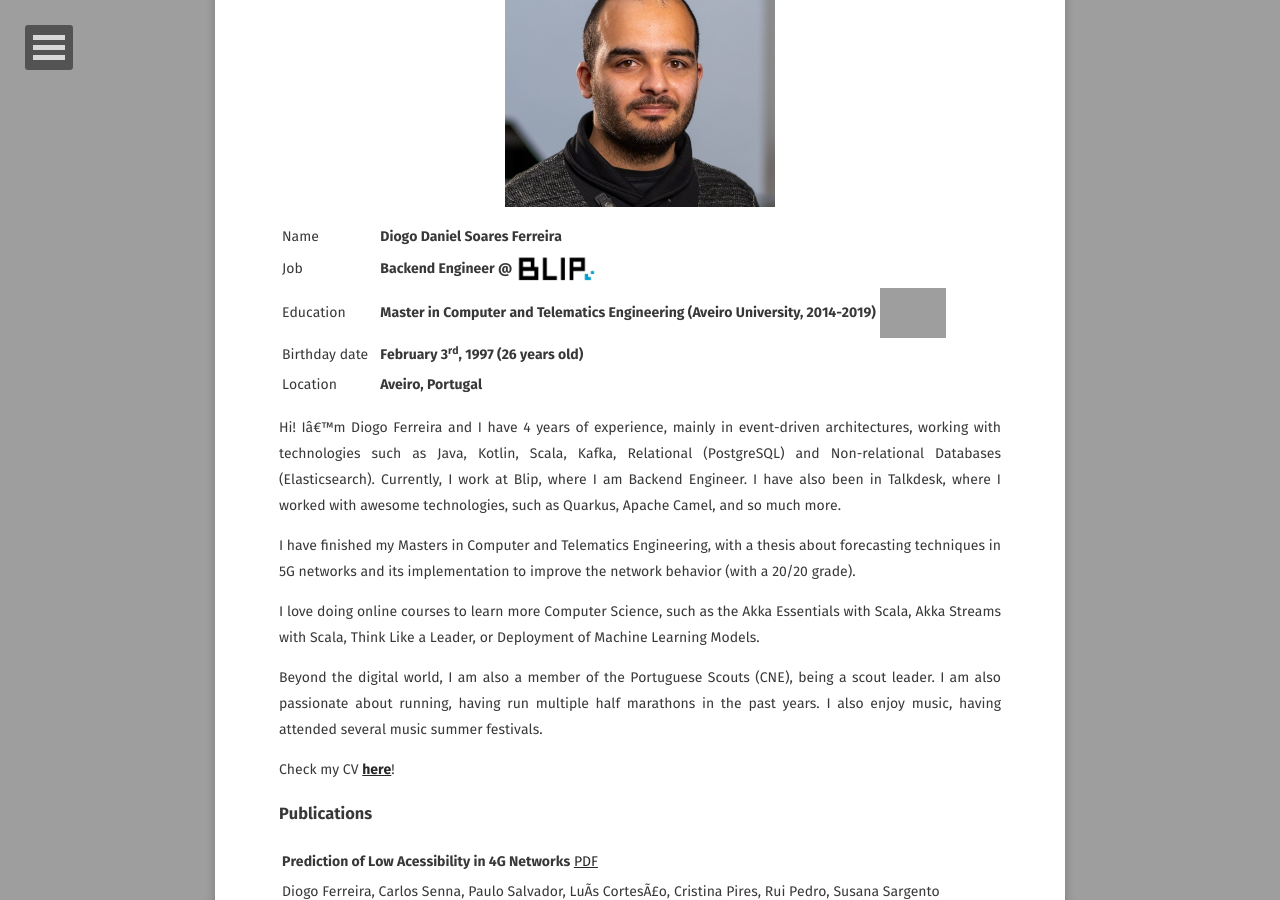
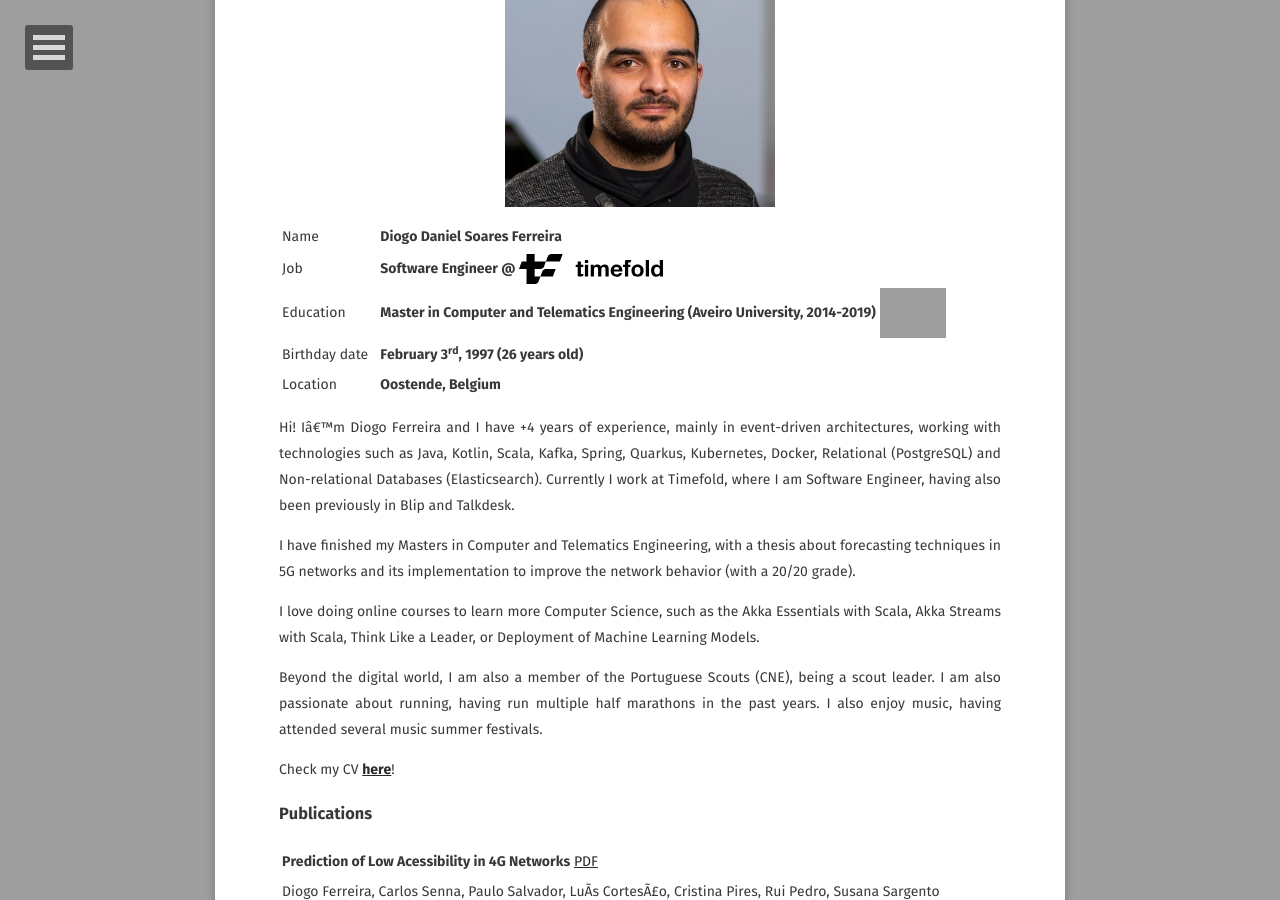
Before and after one commit to diogodanielsoaresferreira/diogodanielsoaresferreira.github.io, a Jekyll site: the page built from about/index.md, in a window 1280 px wide and 900 px high, scrolled down 403 px. Built offline with Jekyll 4.4.1, drawn with Linux system fonts in a browser that asks for light colours; some web fonts are replaced; comment, search, counter and statistics services are not loaded; grey boxes are pictures that could not be loaded.

Commit message:
Add Timefold information

```diff
--- a/about/index.md
+++ b/about/index.md
@@ -11,13 +11,13 @@ comments: false
 ![me](../assets/img/me.jpg "me"){: style="height:250px"}
 
 |Name| **Diogo Daniel Soares Ferreira**|
-|Job| **Backend Engineer @** ![Blip_Logo](../assets/img/blip_logo.jpg "Blip Logo"){: style="display:inline; height:30px"}|
+|Job| **Software Engineer @** ![Timefold_Logo](../assets/img/timefold-logo-horizontal-positive.svg "Timefold Logo"){: style="display:inline; height:30px"}|
 |Education| **Master in Computer and Telematics Engineering (Aveiro University, 2014-2019)** ![UA_Logo](../assets/img/ua_logo_3.jpg "UA Logo"){: style="display:inline; height:50px"}|
 |Birthday date| **February 3<sup>rd</sup>, 1997 (26 years old)**|
-|Location| **Aveiro, Portugal**|
+|Location| **Oostende, Belgium**|
 
 
-Hi! I'm Diogo Ferreira and I have 4 years of experience, mainly in event-driven architectures, working with technologies such as Java, Kotlin, Scala, Kafka, Relational (PostgreSQL) and Non-relational Databases (Elasticsearch). Currently, I work at Blip, where I am Backend Engineer. I have also been in Talkdesk, where I worked with awesome technologies, such as Quarkus, Apache Camel, and so much more.
+Hi! I'm Diogo Ferreira and I have +4 years of experience, mainly in event-driven architectures, working with technologies such as Java, Kotlin, Scala, Kafka, Spring, Quarkus, Kubernetes, Docker, Relational (PostgreSQL) and Non-relational Databases (Elasticsearch). Currently I work at Timefold, where I am Software Engineer, having also been previously in Blip and Talkdesk.
 
 I have finished my Masters in Computer and Telematics Engineering, with a thesis about forecasting techniques in 5G networks and its implementation to improve the network behavior (with a 20/20 grade).
 
```
Also changed, not shown: other parts of about/index.md (+1 -1 lines), assets/img/blip-logo.svg (deleted), assets/img/blip_logo.jpg (deleted), assets/img/talkdesk_logo_new.svg (deleted), assets/img/timefold-logo-horizontal-positive.svg (added), assets/img/ua1.jpeg (deleted), assets/img/ua_logo.jpeg (deleted), assets/img/ua_logo.png (deleted), 1 other file.
